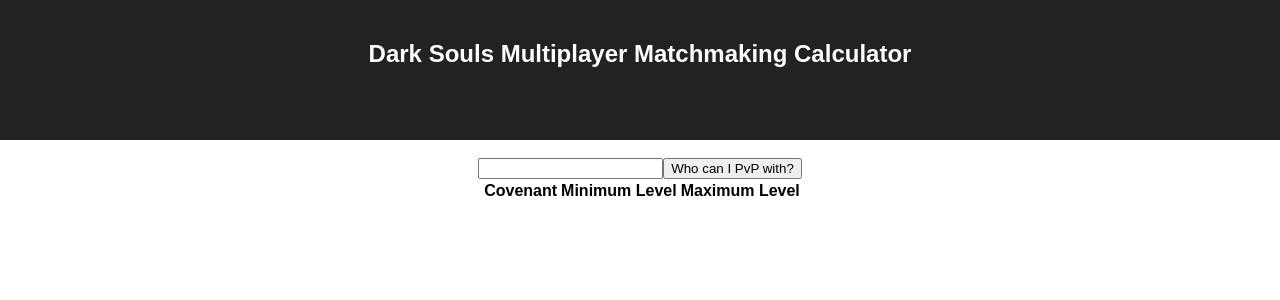
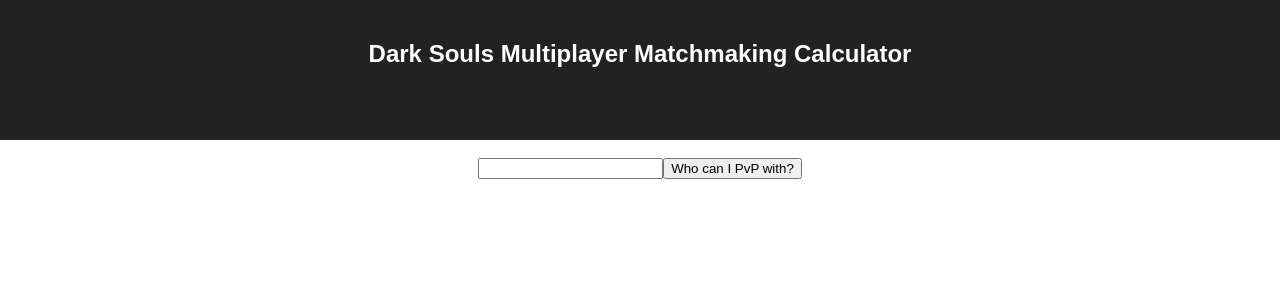
Before and after one commit to EFulmer/dark-souls-matchmaking-calculator, a React (Create React App) app: page / in a window 1280 px wide. Shown: the top 300 px of the page. Built offline with nearby package versions, Linux system fonts and the light colour scheme.

Commit message:
fix table header always rendering

```diff
--- a/src/DS1.js
+++ b/src/DS1.js
@@ -36,9 +36,15 @@
   render() {
     const { levels } = this.state
 
-    const displayLevels = (map(levels, (lv) => (
-      <tr><td><img src={ lv.img } width={40} height={50}/></td><td>{ lv.name }</td> <td>{ lv.low }</td> <td>{ lv.high }</td></tr>
-    )))
+    const displayLevels = (
+      (!!levels) ?
+        <table><tr><th /> <th>Covenant</th> <th>Minimum Level</th> <th>Maximum Level</th> </tr>
+          {map(levels, (lv) => (
+            <tr><td><img src={ lv.img } width={40} height={50}/></td><td>{ lv.name }</td> <td>{ lv.low }</td> <td>{ lv.high }</td></tr>
+          ))}
+        </table>
+        : undefined
+    )
 
     return (
       <div>
@@ -50,9 +56,7 @@
           <input type="text"/>
           <button type="submit">Who can I PvP with?</button>
         </form>
-        { displayLevels ?
-          <table><tr><th /> <th>Covenant</th> <th>Minimum Level</th> <th>Maximum Level</th> </tr>{displayLevels}</table>
-          : undefined }
+        { displayLevels }
       </div>
     );
   }
```
